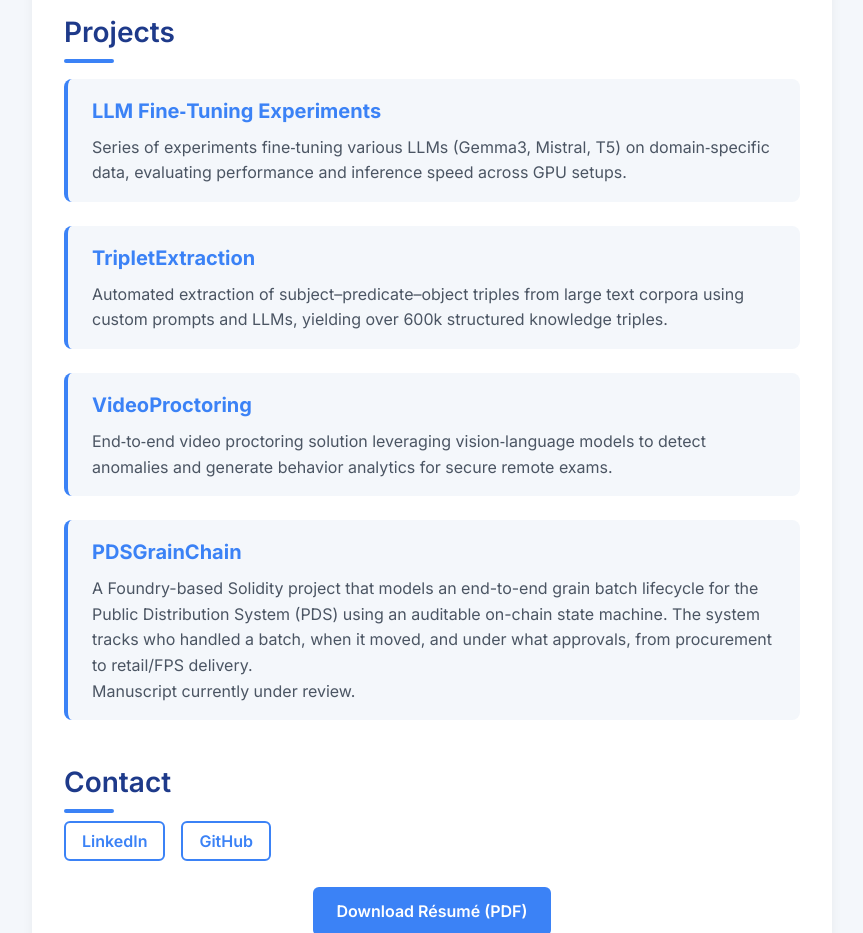
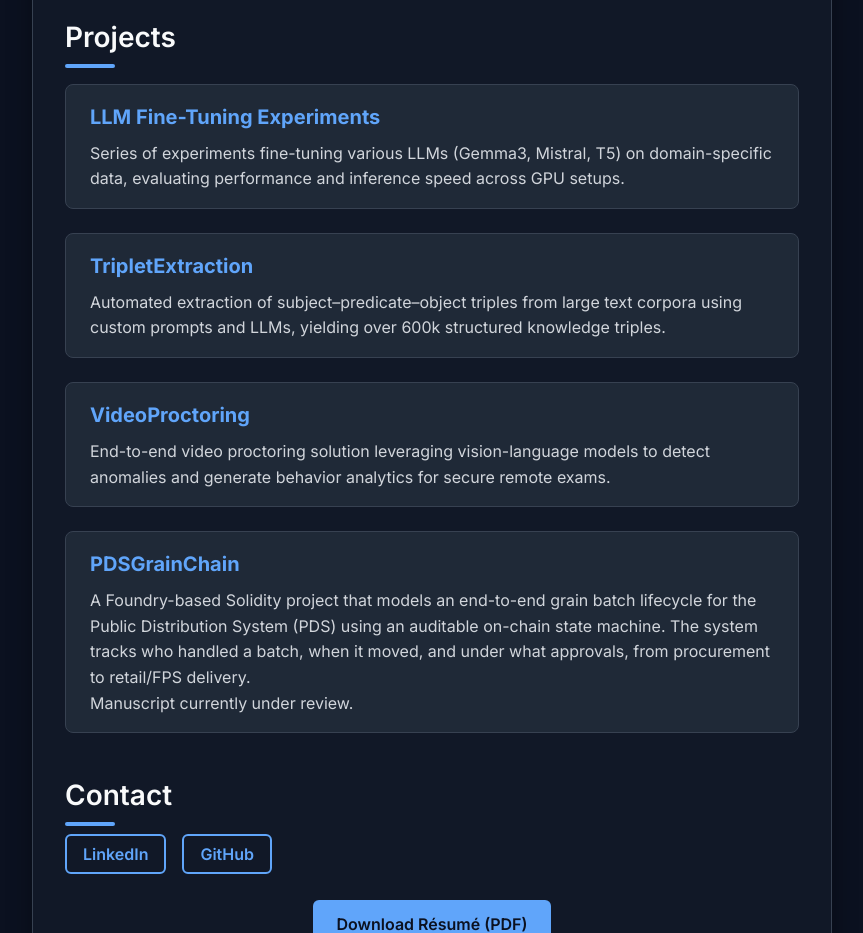
Before and after one commit to RamSundarRadhakrishnan/portfoliowebpage, a plain HTML site: page index.html in a window 1280 px wide. Shown: the part 1580-2513 px from the top of the page, without its empty margins (208-1071 px from the left). Drawn offline with Linux system fonts and the light colour scheme.

Commit message:
Update index.html - color palette swap, project cards are clickable themselves

```diff
--- a/index.html
+++ b/index.html
@@ -16,30 +16,39 @@
 
 <style>
   @import url('https://fonts.googleapis.com/css2?family=Inter:wght@400;600;700&display=swap');
+
   :root {
-      --bg: #f4f7fb;
-      --card: #ffffff;
-      --primary: #1e3a8a;
-      --accent: #3b82f6;
-      --text: #4b5563;
+    --bg: #0b1120;
+    --card: #111827;
+    --surface: #1f2937;
+    --primary: #f9fafb;
+    --accent: #60a5fa;
+    --text: #d1d5db;
     --muted: #9ca3af;
+    --border: #374151;
   }
+
   * { box-sizing: border-box; margin: 0; padding: 0; }
+
   body {
     font-family: 'Inter', sans-serif;
     background: var(--bg);
     color: var(--text);
     line-height: 1.6;
   }
+
   .container {
     max-width: 800px;
     margin: 3rem auto;
     padding: 2rem;
     background: var(--card);
     border-radius: 12px;
-      box-shadow: 0 4px 12px rgba(0,0,0,0.05);
+    box-shadow: 0 8px 24px rgba(0,0,0,0.35);
+    border: 1px solid var(--border);
   }
+
   .profile-header { text-align: center; }
+
   .profile-header img {
     width: 150px;
     height: auto;
@@ -47,58 +56,83 @@
     border: 4px solid var(--accent);
     transition: transform .3s;
   }
+
   .profile-header img:hover { transform: scale(1.05); }
+
   .profile-header h1 {
     margin: 1rem 0 .25rem;
     font-size: 2.5rem;
     color: var(--primary);
     font-weight: 700;
   }
-    .profile-header p { color: var(--muted); margin-bottom: .25rem; }
+
+  .profile-header p {
+    color: var(--muted);
+    margin-bottom: .25rem;
+  }
+
   .section { margin-top: 2.5rem; }
+
   .section h2 {
-      font-size: 1.75rem; font-weight: 600; color: var(--primary);
-      margin-bottom: 1rem; position: relative;
+    font-size: 1.75rem;
+    font-weight: 600;
+    color: var(--primary);
+    margin-bottom: 1rem;
+    position: relative;
   }
+
   .section h2::after {
     content: '';
     display: block;
-      width: 50px; height: 4px;
+    width: 50px;
+    height: 4px;
     background: var(--accent);
     border-radius: 2px;
     margin-top: .25rem;
   }
+
   .skills-list {
     list-style: none;
-      display: flex; flex-wrap: wrap; gap: .75rem;
+    display: flex;
+    flex-wrap: wrap;
+    gap: .75rem;
   }
+
   .skills-list li {
-      background: var(--bg);
+    background: var(--surface);
     color: var(--primary);
     font-weight: 600;
     padding: .5rem 1rem;
     border-radius: 9999px;
-      transition: background .3s, color .3s;
+    transition: background .3s, color .3s, transform .2s;
+    border: 1px solid var(--border);
   }
+
   .skills-list li:hover {
     background: var(--accent);
-      color: #fff;
+    color: #0b1120;
+    transform: translateY(-2px);
   }
+
   .list-simple {
     list-style: none;
     padding-left: 0;
   }
+
   .list-simple li {
     margin-bottom: .75rem;
     font-size: 1rem;
     color: var(--text);
   }
+
   .list-simple li strong { color: var(--primary); }
+
   .list-simple .list-sub {
     list-style-type: disc;
     margin: 0.5rem 0 0 1.5rem;
     padding: 0;
   }
+
   .list-simple .list-sub li {
     font-size: 0.95rem;
     color: var(--muted);
@@ -109,6 +143,7 @@
     list-style: none;
     padding-left: 0;
   }
+
   .cert-list li {
     margin-bottom: .75rem;
     font-size: 1rem;
@@ -116,41 +151,53 @@
     padding-left: 1.5rem;
     position: relative;
   }
+
   .cert-list li::before {
     content: '🎖';
     position: absolute;
     left: 0;
   }
-    .project-list { list-style: none; }
-    .project-list li {
-      background: var(--bg);
+
+  .project-list {
+    list-style: none;
+    padding-left: 0;
+  }
+
+  .project-card {
+    display: block;
+    background: var(--surface);
     border-left: 4px solid var(--accent);
     padding: 1rem 1.5rem;
     margin-bottom: 1.5rem;
     border-radius: 8px;
-      transition: background .3s, box-shadow .3s;
+    text-decoration: none;
+    transition: transform .25s, box-shadow .25s, background .25s;
+    border: 1px solid var(--border);
   }
-    .project-list li:hover {
-      background: var(--card);
-      box-shadow: 0 4px 10px rgba(0,0,0,0.1);
+
+  .project-card:hover {
+    background: #243041;
+    box-shadow: 0 8px 20px rgba(0,0,0,0.35);
+    transform: translateY(-4px);
   }
-    .project-list h3 {
+
+  .project-card h3 {
     margin-bottom: .5rem;
     font-size: 1.25rem;
+    color: var(--accent);
   }
-    .project-list h3 a {
-      color: var(--accent);
-      text-decoration: none;
-      transition: text-decoration .2s;
+
+  .project-card p {
+    color: var(--text);
   }
-    .project-list h3 a:hover { text-decoration: underline; }
-    .project-list p { color: var(--text); }
+
   .social-links {
     display: flex;
     gap: 1rem;
     list-style: none;
     margin-top: 1rem;
   }
+
   .social-links a {
     padding: .5rem 1rem;
     border: 2px solid var(--accent);
@@ -160,15 +207,12 @@
     font-weight: 600;
     transition: background .3s, color .3s;
   }
+
   .social-links a:hover {
     background: var(--accent);
-      color: #fff;
+    color: #0b1120;
   }
-    @media (max-width: 600px) {
-      .container { margin: 1.5rem; padding: 1.5rem; }
-      .section h2 { font-size: 1.5rem; }
-      .profile-header h1 { font-size: 2rem; }
-    }
+
   .resume-download {
     text-align: center;
     margin: 2rem 0;
@@ -177,16 +221,23 @@
   .btn {
     display: inline-block;
     background: var(--accent);
-  color: #fff;
+    color: #0b1120;
     text-decoration: none;
     padding: 0.75rem 1.5rem;
     border-radius: 6px;
     font-weight: 600;
-  transition: background 0.3s;
+    transition: background 0.3s, transform 0.2s;
   }
 
   .btn:hover {
-  background: var(--primary);
+    background: #93c5fd;
+    transform: translateY(-2px);
+  }
+
+  @media (max-width: 600px) {
+    .container { margin: 1.5rem; padding: 1.5rem; }
+    .section h2 { font-size: 1.5rem; }
+    .profile-header h1 { font-size: 2rem; }
   }
 </style>
 </head>
@@ -255,21 +306,32 @@
   <h2>Projects</h2>
   <ul class="project-list">
     <li>
-          <h3><a href="https://github.com/RamSundarRadhakrishnan/LLM-Fine-Tuning-Experiments" target="_blank">LLM Fine‑Tuning Experiments</a></h3>
-          <p>Series of experiments fine‑tuning various LLMs (Gemma3, Mistral, T5) on domain‑specific data, evaluating performance and inference speed across GPU setups.</p>
+      <a class="project-card" href="https://github.com/RamSundarRadhakrishnan/LLM-Fine-Tuning-Experiments" target="_blank" rel="noopener noreferrer">
+        <h3>LLM Fine-Tuning Experiments</h3>
+        <p>Series of experiments fine-tuning various LLMs (Gemma3, Mistral, T5) on domain-specific data, evaluating performance and inference speed across GPU setups.</p>
+      </a>
     </li>
+
     <li>
-          <h3><a href="https://github.com/RamSundarRadhakrishnan/TripletExtraction" target="_blank">TripletExtraction</a></h3>
+      <a class="project-card" href="https://github.com/RamSundarRadhakrishnan/TripletExtraction" target="_blank" rel="noopener noreferrer">
+        <h3>TripletExtraction</h3>
         <p>Automated extraction of subject–predicate–object triples from large text corpora using custom prompts and LLMs, yielding over 600k structured knowledge triples.</p>
+      </a>
     </li>
+
     <li>
-          <h3><a href="https://github.com/RamSundarRadhakrishnan/VideoProctoring" target="_blank">VideoProctoring</a></h3>
-          <p>End‑to‑end video proctoring solution leveraging vision‑language models to detect anomalies and generate behavior analytics for secure remote exams.</p>
+      <a class="project-card" href="https://github.com/RamSundarRadhakrishnan/VideoProctoring" target="_blank" rel="noopener noreferrer">
+        <h3>VideoProctoring</h3>
+        <p>End-to-end video proctoring solution leveraging vision-language models to detect anomalies and generate behavior analytics for secure remote exams.</p>
+      </a>
     </li>
+
     <li>
-          <h3><a href="https://github.com/RamSundarRadhakrishnan/PDSGrainChain" target="_blank">PDSGrainChain</a></h3>
+      <a class="project-card" href="https://github.com/RamSundarRadhakrishnan/PDSGrainChain" target="_blank" rel="noopener noreferrer">
+        <h3>PDSGrainChain</h3>
         <p>A Foundry-based Solidity project that models an end-to-end grain batch lifecycle for the Public Distribution System (PDS) using an auditable on-chain state machine. The system tracks who handled a batch, when it moved, and under what approvals, from procurement to retail/FPS delivery.</p>
         <p>Manuscript currently under review.</p>
+      </a>
     </li>
   </ul>
 </div>
@@ -282,7 +344,7 @@
       </ul>
     </div>
     <div class="resume-download">
-  <a href="Ram%20Sundar%20Radhakrishnan%20-%20Europass%20CV%20(1).pdf" download="Ram Sundar Radhakrishnan - Europass CV.pdf" class="btn">Download Résumé (PDF)</a>
+  <a href="Ram-Sundar-Radhakrishnan-March26.pdf" download="Ram Sundar Radhakrishnan - Résumé.pdf" class="btn">Download Résumé (PDF)</a>
 </div>
   </div>
 </body>
```
Lines whose indentation alone changed are shown as unchanged.
